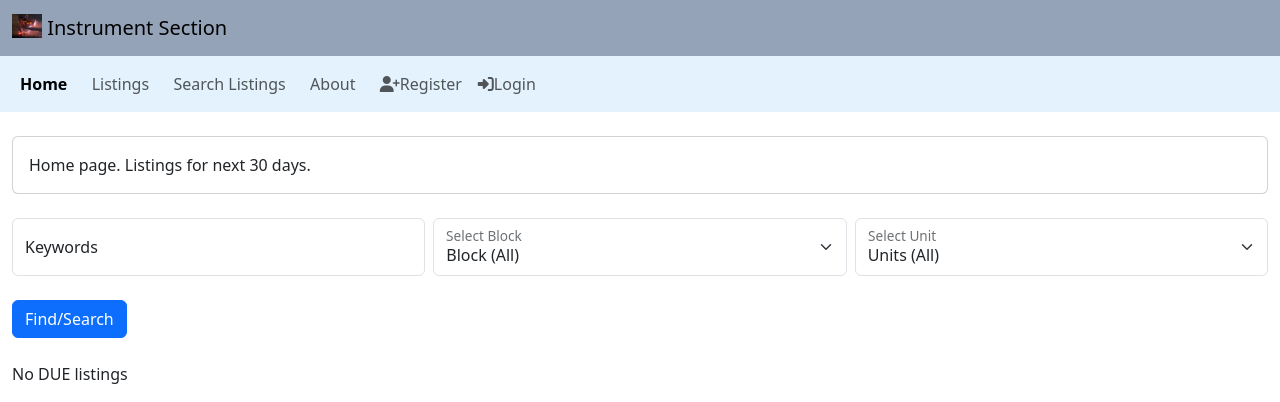
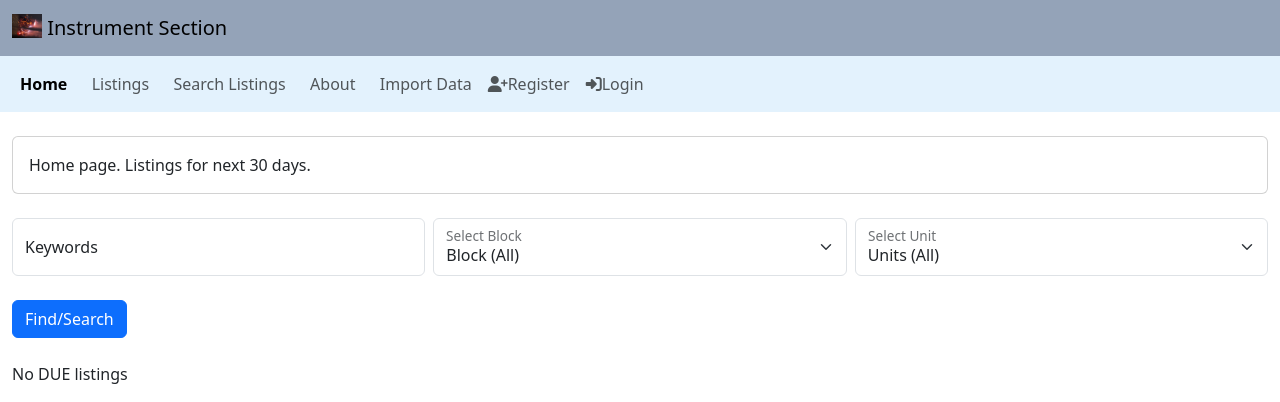
Before and after one commit to testpageAN/instr_project, a Django app: page / in a window 1280 px wide. Shown: the top 402 px of the page. Run offline with Django 4.2, Linux system fonts and the light colour scheme; data that the repository does not hold is empty; some libraries are stand-ins or nearby versions; some web fonts are replaced.

Commit message:
26-02-2023 before that:OK, first try for mass import data - not completed 1

```diff
--- a/listings/urls.py
+++ b/listings/urls.py
@@ -17,4 +17,5 @@ urlpatterns = [
     # path('remove/<int:pk>', ListingDeleteView.as_view(), name='remove'),
     path('<int:listing_id>/create-report', views.create_report, name='create-report'),
     path('<int:listing_id>/upload-report', views.upload_report, name='upload-report'),
+
 ]
--- a/listings/views.py
+++ b/listings/views.py
@@ -2,6 +2,7 @@ from django.conf import settings
 from .models import Listing
 import datetime
 from datetime import date
+from datetime import datetime
 from django.core.paginator import Paginator
 from .my_functions import update_next_check, update_last_checked, update_date_appearance
 from .choices import units_choices, blocks_choices, control_users, types_choices, special_types_choices, \
@@ -19,6 +20,8 @@ from openpyxl import Workbook, load_workbook
 import pathlib
 
 from .filters import ListingFilter
+import csv
+from django.shortcuts import render
 
 # from django_tables2 import SingleTableView
 # from .tables import ListingTable
--- a/pages/urls.py
+++ b/pages/urls.py
@@ -4,4 +4,5 @@ from . import views
 urlpatterns = [
     path("", views.index, name='index'),
     path("about", views.about, name='about'),
+    path("import-data", views.import_data, name="import-data"),
 ]
--- a/pages/views.py
+++ b/pages/views.py
@@ -6,6 +6,12 @@ from realtors.models import Realtor
 import datetime
 from datetime import timedelta
 from listings.choices import units_choices, blocks_choices
+
+
+import csv
+# from datetime import datetime
+from django.shortcuts import render
+from listings.models import Listing
 
 
 def index(request):
@@ -35,3 +41,37 @@ def about(request):
         'realtors': realtors
     }
     return render(request, 'pages/about.html', context)
+
+
+def import_data(request):
+    # if request.method == "POST":
+    #     csv_file = request.FILES["csv_file"]
+    #     decoded_file = csv_file.read().decode("utf-8")
+    #     io_string = io.StringIO(decoded_file)
+    #     reader = csv.DictReader(io_string)
+    #     for row in reader:
+    #         listing = Listing.objects.create(
+    #             realtor_id=row["realtor_id"],
+    #             tag=row["tag"],
+    #             block=row["block"],
+    #             unit=row["unit"],
+    #             description=row["description"],
+    #             type=row["type"],
+    #             detailed_type=row["detailed_type"],
+    #             special_type=row["special_type"],
+    #             lrv=row["lrv"],
+    #             urv=row["urv"],
+    #             units=row["units"],
+    #             manufacturer=row["manufacturer"],
+    #             model=row["model"],
+    #             serial_no=row["serial_no"],
+    #             system_type=row["system_type"],
+    #             equipment=row["equipment"],
+    #             project=row["project"],
+    #             interval=row["interval"],
+    #             last_checked=datetime.now(),
+    #             next_check=row["next_check"],
+    #             is_active=row["is_active"],
+    #             history=row["history"],
+    #         )
+    return render(request, "pages/import-data.html")
--- a/templates/partials/_navbar.html
+++ b/templates/partials/_navbar.html
@@ -54,6 +54,14 @@
 {#                <a class="nav-link"  href="{% url 'table-test' %}">Table Test</a>#}
 {#            {% endif %}#}
 {#        </li>#}
+
+              <li class="nav-item">
+                    {% if 'import-data' in request.path %}
+                        <a class="nav-link active"  href="{% url 'import-data' %}"><b>Import Data</b></a>
+                    {% else %}
+                        <a class="nav-link"  href="{% url 'import-data' %}">Import Data</a>
+                    {% endif %}
+                </li>
       </ul>
 
 
```
Also changed, not shown: templates/pages/import-data.html (added, +20 -0 lines).
